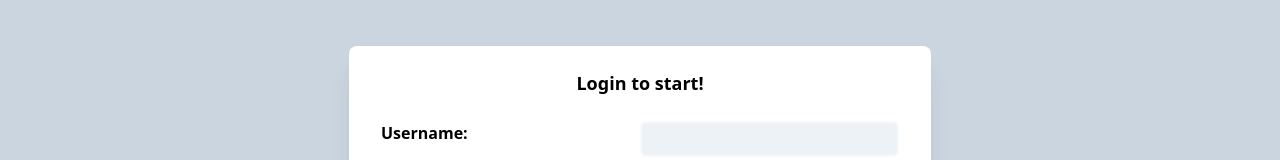
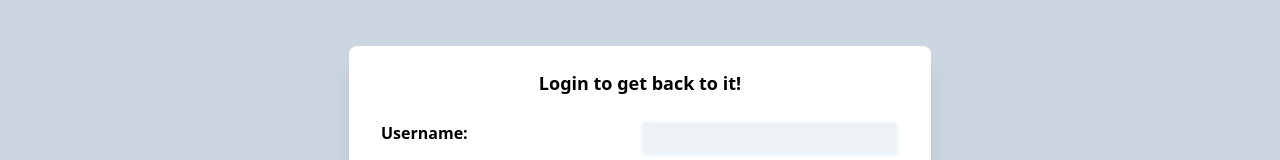
Before and after one commit to Da-Colon/random-picker, a React (Create React App) app: page /login in a window 1280 px wide. Shown: the part 223-383 px from the top of the page. Built offline with nearby package versions, Linux system fonts and the light colour scheme.

Commit message:
updated login form with form header component

```diff
--- a/src/components/Login/index.js
+++ b/src/components/Login/index.js
@@ -4,6 +4,7 @@ import PrimaryButton from "../views/buttons/primaryButton";
 import SecondaryButton from "../views/buttons/secondaryButton";
 import InputWithLabel from "../views/forms/inputwithLabel";
 import Error from "../views/formError";
+import FormHeader from "../views/formHeader";
 
 
 const Login = ({loginSchema, initialValues, handleSubmit, handleErrors}) => (
@@ -14,9 +15,7 @@ const Login = ({loginSchema, initialValues, handleSubmit, handleErrors}) => (
     {({ values, errors, touched, handleChange, handleSubmit, resetForm, validateForm }) => (
       <form data-cy="login-form" className="" onSubmit={handleSubmit}>
         <div className="pt-6 px-8 mb-8">
-          <div className="mb-6 text-center">
-            <span className="text-lg font-bold">Login to start!</span>
-          </div>
+          <FormHeader title="Login to get back to it!" />
           <InputWithLabel
             classname="mb-4"
             label="Username:"
--- a/src/components/views/forms/inputwithLabel.js
+++ b/src/components/views/forms/inputwithLabel.js
@@ -6,7 +6,7 @@ const base = "grid grid-cols-2 my-1"
 const inputBase = "py-1 pr-2 pl-4 focus:outline-none rounded-md bg-gray-200 border-2 border-gray-100"
 const classerror = "border-red-800 bg-red-100"
 
-const InputWithLabel = ({name, label, value, handleChange, autocomplete, error, classname}) => (
+const InputWithLabel = ({name, label, value, handleChange, autocomplete, error, classname, ...rest}) => (
   <div className={classnames(base, classname)}>
     <label
       className="text-md font-semibold mr-4 align-top"
@@ -14,6 +14,7 @@ const InputWithLabel = ({name, label, value, handleChange, autocomplete, error,
         {label}
     </label>
     <input
+    {...rest}
     id={name}
     type="text"
     className={error ? classnames(inputBase, classerror) : inputBase}
@@ -23,7 +24,6 @@ const InputWithLabel = ({name, label, value, handleChange, autocomplete, error,
     onChange={handleChange}
     autoComplete={autocomplete}
     />
-    {console.log(error)}
   </div>
 );
 
```
